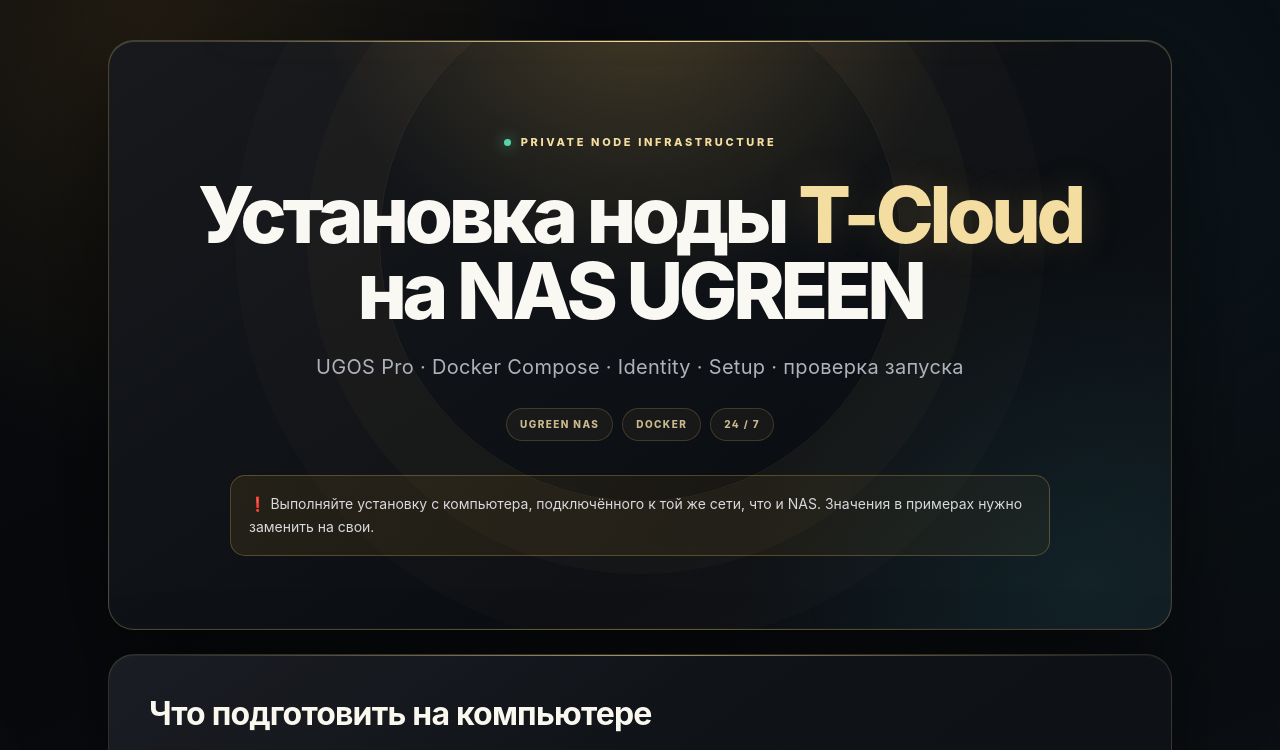
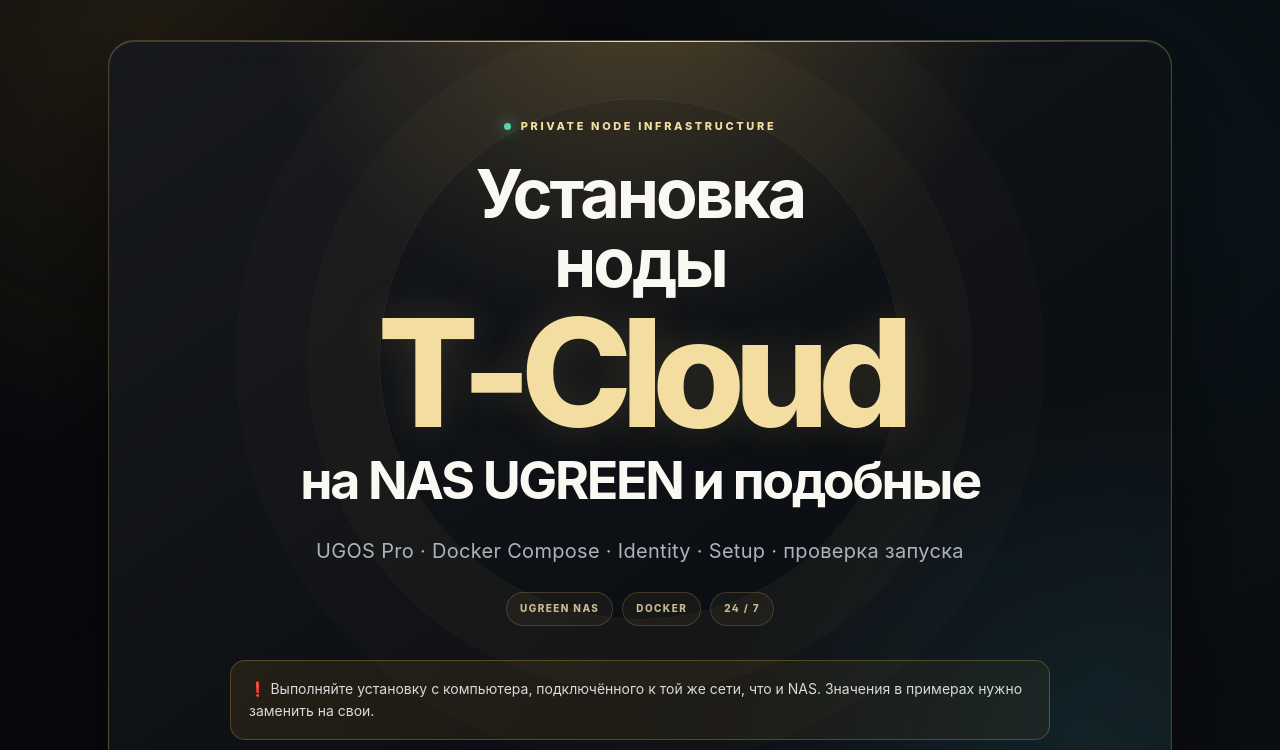
Before and after one commit to kalex1902/private-connect, a plain HTML site: page tcloud.html in a window 1280 px wide. Shown: the top 750 px of the page. Drawn offline with Linux system fonts and the light colour scheme.

Commit message:
Refine T-Cloud hero title hierarchy

```diff
--- a/tcloud.html
+++ b/tcloud.html
@@ -4,7 +4,7 @@
 <meta charset="UTF-8">
 <meta name="viewport" content="width=device-width, initial-scale=1.0">
 <meta name="theme-color" content="#080a0d">
-<title>Установка ноды T-Cloud на NAS UGREEN</title>
+<title>Установка ноды T-Cloud на NAS UGREEN и подобные</title>
 
 <style>
 :root {
@@ -457,8 +457,8 @@
 }
 
 .hero {
-  min-height: 590px;
-  padding: 76px 64px 56px;
+  min-height: 760px;
+  padding: 72px 64px 54px;
   display: flex;
   flex-direction: column;
   align-items: center;
@@ -489,7 +489,7 @@
   width: 520px;
   height: 520px;
   left: 50%;
-  top: 34%;
+  top: 42%;
   border: 1px solid rgba(231,200,128,.09);
   border-radius: 50%;
   transform: translate(-50%, -50%);
@@ -519,19 +519,41 @@
 
 h1 {
   max-width: 970px;
-  margin-bottom: 22px;
+  margin-bottom: 28px;
   color: #faf8f3;
-  font-size: clamp(44px, 7vw, 78px);
   font-weight: 760;
-  line-height: .98;
+  line-height: 1;
   letter-spacing: -.055em;
   text-wrap: balance;
 }
 
-h1 em {
+.hero-title > * { display: block; }
+
+.hero-line {
+  font-size: clamp(40px, 5.8vw, 68px);
+  font-weight: 720;
+  line-height: .95;
+}
+
+.hero-line + .hero-line { margin-top: 5px; }
+
+.hero-brand {
+  margin: 16px 0 20px;
   color: var(--gold-light);
+  font-size: clamp(82px, 13.5vw, 150px);
+  font-weight: 800;
   font-style: normal;
+  line-height: .82;
+  letter-spacing: -.075em;
   text-shadow: 0 0 40px rgba(216,183,104,.18);
+}
+
+.hero-platform {
+  color: #faf8f3;
+  font-size: clamp(28px, 4.6vw, 52px);
+  font-weight: 680;
+  line-height: 1.04;
+  letter-spacing: -.045em;
 }
 
 h2 {
@@ -784,16 +806,18 @@
 @media (max-width: 900px) {
   .container { padding: 22px; }
   .card { padding: 32px; }
-  .hero { min-height: 520px; padding: 64px 36px 48px; }
+  .hero { min-height: 700px; padding: 64px 36px 48px; }
 }
 
 @media (max-width: 560px) {
   .container { padding: 10px; }
   .card { padding: 22px 18px; border-radius: 20px; }
-  .hero { min-height: 500px; padding: 46px 18px 30px; }
+  .hero { min-height: 650px; padding: 44px 18px 28px; }
   .hero::after { width: 300px; height: 300px; }
   .hero-kicker { font-size: 9px; letter-spacing: .16em; }
-  h1 { font-size: clamp(39px, 13vw, 56px); }
+  .hero-line { font-size: clamp(34px, 10.5vw, 47px); }
+  .hero-brand { margin: 14px 0 17px; font-size: clamp(68px, 21vw, 98px); }
+  .hero-platform { font-size: clamp(25px, 8vw, 36px); }
   .subtitle { font-size: 15px; }
   .hero-meta { margin-top: 19px; }
   .computer-note { margin-top: 25px; }
@@ -821,7 +845,12 @@
 
   <section class="card hero">
     <div class="hero-kicker"><span></span> PRIVATE NODE INFRASTRUCTURE</div>
-    <h1>Установка ноды <em>T-Cloud</em><br>на NAS UGREEN</h1>
+    <h1 class="hero-title">
+      <span class="hero-line">Установка</span>
+      <span class="hero-line">ноды</span>
+      <em class="hero-brand">T-Cloud</em>
+      <span class="hero-platform">на NAS UGREEN и подобные</span>
+    </h1>
     <p class="subtitle">UGOS Pro · Docker Compose · Identity · Setup · проверка запуска</p>
     <div class="hero-meta"><span>UGREEN NAS</span><span>DOCKER</span><span>24 / 7</span></div>
     <div class="warning computer-note">❗ Выполняйте установку с компьютера, подключённого к той же сети, что и NAS. Значения в примерах нужно заменить на свои.</div>
```
